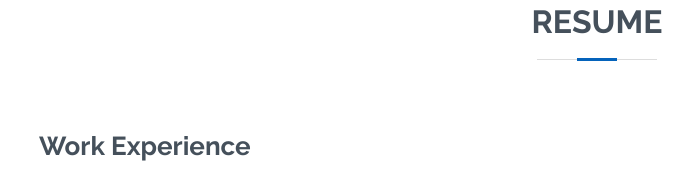
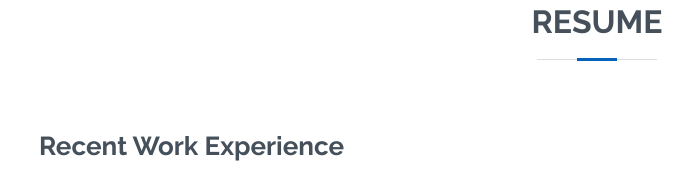
Before and after one commit to Raj-Shukla-2002/raj, a plain HTML site: page index.html in a window 1280 px wide. Shown: the part 1877-2055 px from the top of the page, without its empty margins (93-786 px from the left). Drawn offline with nearby package versions, Linux system fonts and the light colour scheme.

Commit message:
Updated Resume Section

```diff
--- a/index.html
+++ b/index.html
@@ -198,7 +198,7 @@ r<!DOCTYPE html>
 
         <div class="row">
           <div class="col-lg-6">
-            <h3 class="resume-title">Work Experience</h3>
+            <h3 class="resume-title">Recent Work Experience</h3>
             <div class="resume-item pb-0">
               <h4>Technical Support Intern Intern</h4>
               <p><em>GAOTek Inc. - May 2023 to August 2023</em></p>
```
